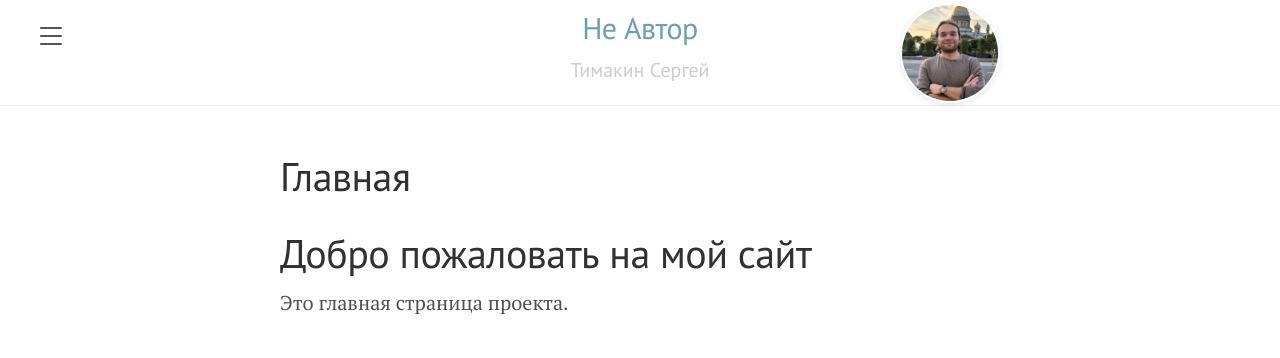
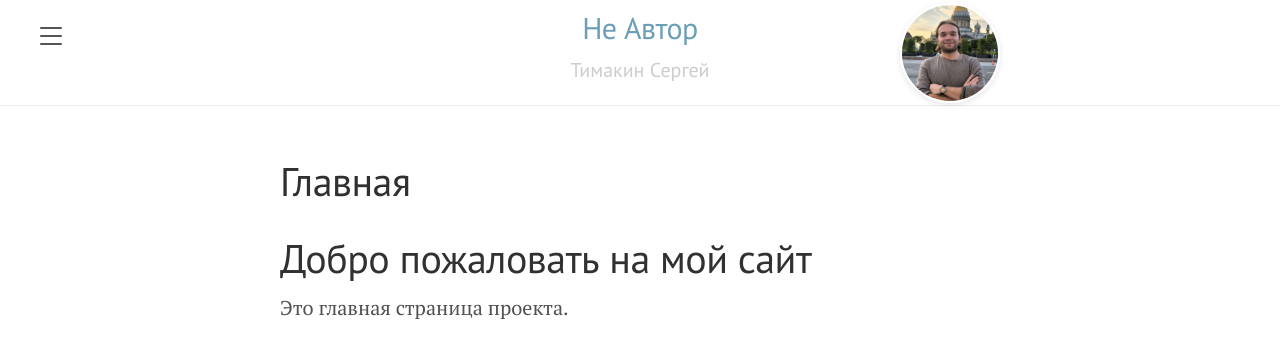
Before and after one commit to Mikrobic/lanyon, a Jekyll site: the page built from pages/index.md, in a window 1280 px wide. Shown: the top 358 px of the page. Built offline with Jekyll 4.4.1, drawn with Linux system fonts in a browser that asks for light colours.

Commit message:
Форматирование файлов

```diff
--- a/_layouts/page.html
+++ b/_layouts/page.html
@@ -4,7 +4,7 @@ layout: default
 
 <style>
   .page {
-    margin-top: -15px;
+    margin-top: -10px;
   }
   /* Можно добавить другие стили */
   .page-title {
```
